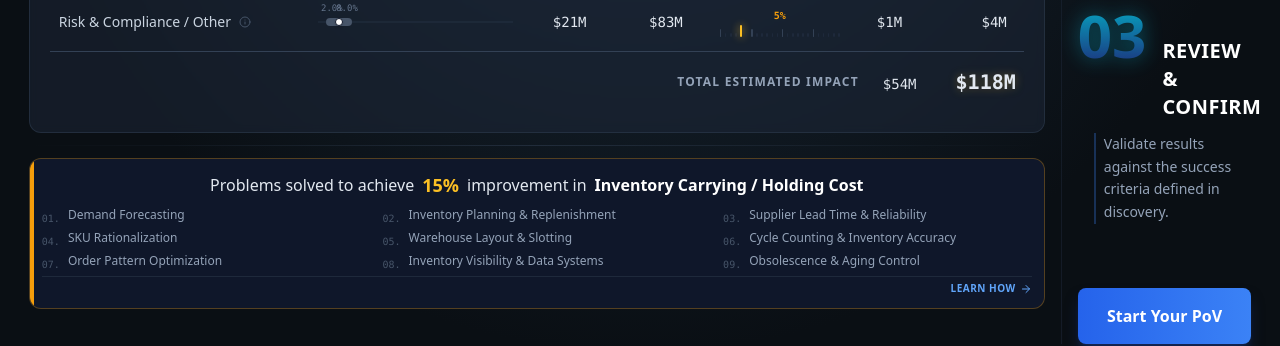
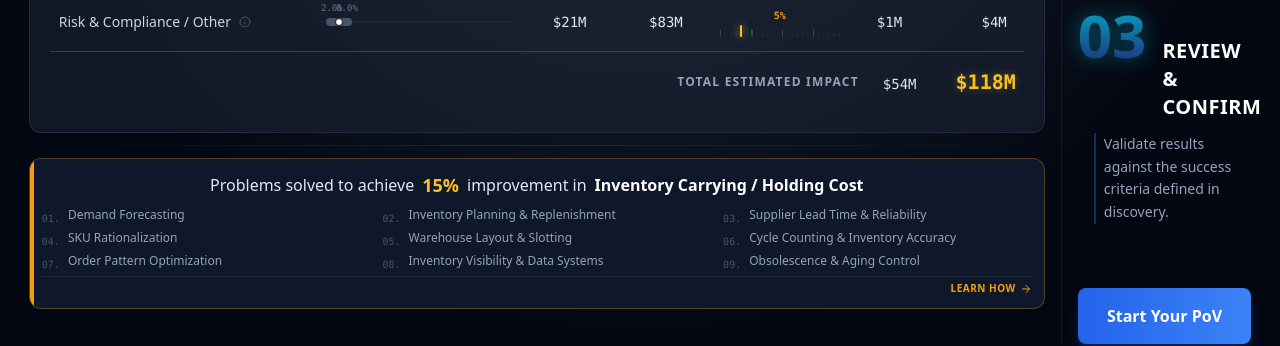
Before and after one commit to rmead777/aaxis-pov-app, a Next.js app: page / in a window 1280 px wide. Shown: the part 574-920 px from the top of the page. Built offline with nearby package versions, Linux system fonts and the light colour scheme.

Commit message:
Desaturate gradient, highlight total savings, update link color

```diff
--- a/app/page.js
+++ b/app/page.js
@@ -166,7 +166,7 @@ export default function Home() {
   return (
     <div
       className="min-h-screen text-slate-300 font-sans selection:bg-blue-500/30 overflow-x-hidden"
-      style={{ background: 'radial-gradient(ellipse at 50% 30%, #1a2a3a 0%, #0a0f14 70%)' }}
+      style={{ background: 'radial-gradient(ellipse at 50% 30%, #1f2937 0%, #030712 70%)' }}
     >
 
       {/* Navbar / Header */}
@@ -345,7 +345,7 @@ export default function Home() {
                          <Money value={totals.savingsLow} compact />
                      </div>
                      <div className="text-xl font-black text-amber-400 font-mono drop-shadow-[0_0_5px_rgba(251,191,36,0.3)]">
-                         <Money value={totals.savingsHigh} compact />
+                         <Money value={totals.savingsHigh} compact highlight />
                      </div>
                  </div>
               </div>
@@ -380,7 +380,7 @@ export default function Home() {
             </div>
 
             <div className="mt-1 pt-1 border-t border-slate-800 flex justify-end">
-                <button className="text-[10px] text-blue-400 hover:text-blue-300 flex items-center gap-1 uppercase tracking-wider font-bold">
+                <button className="text-[10px] text-amber-500 hover:text-amber-400 flex items-center gap-1 uppercase tracking-wider font-bold">
                     Learn How <ArrowRight className="w-3 h-3" />
                 </button>
             </div>
```
